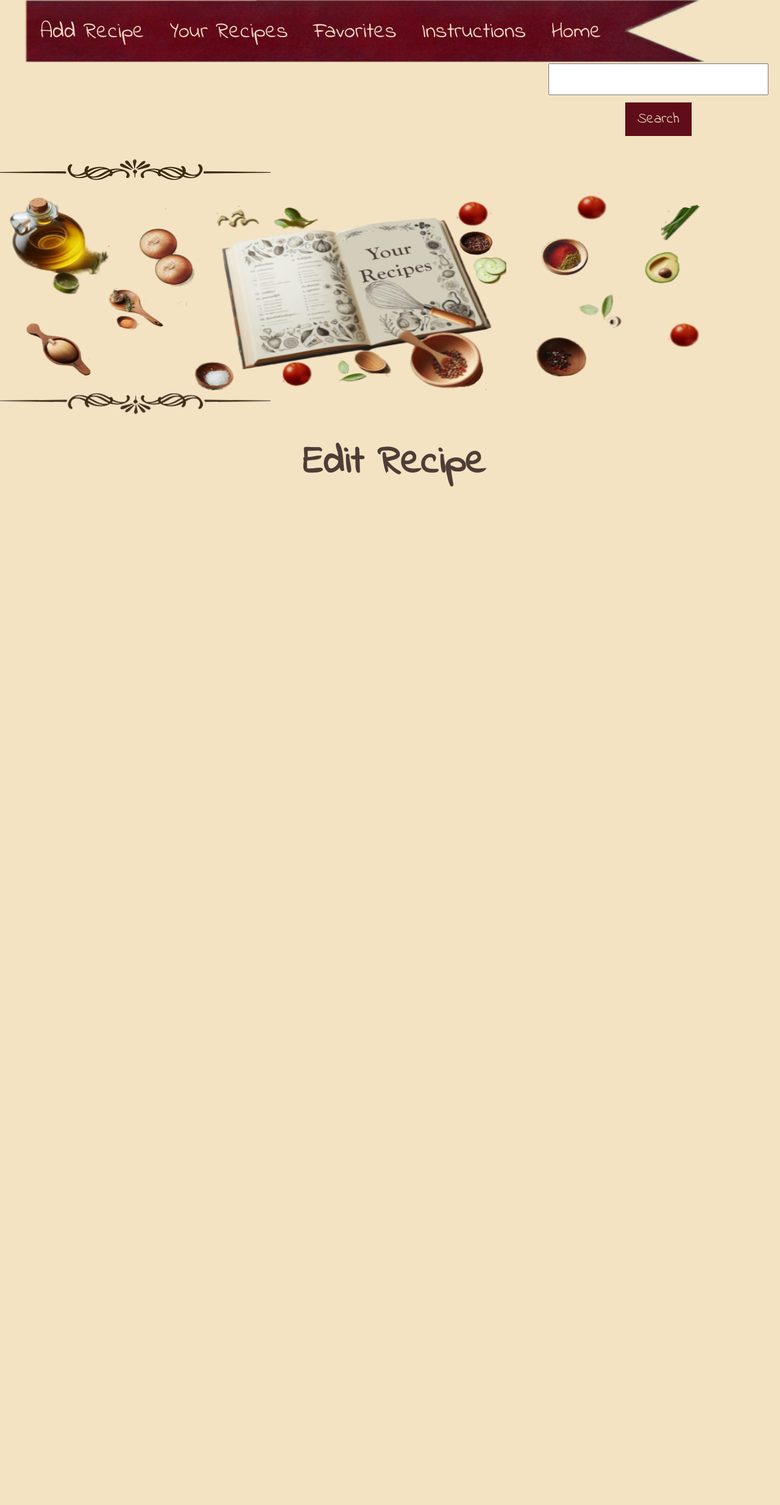
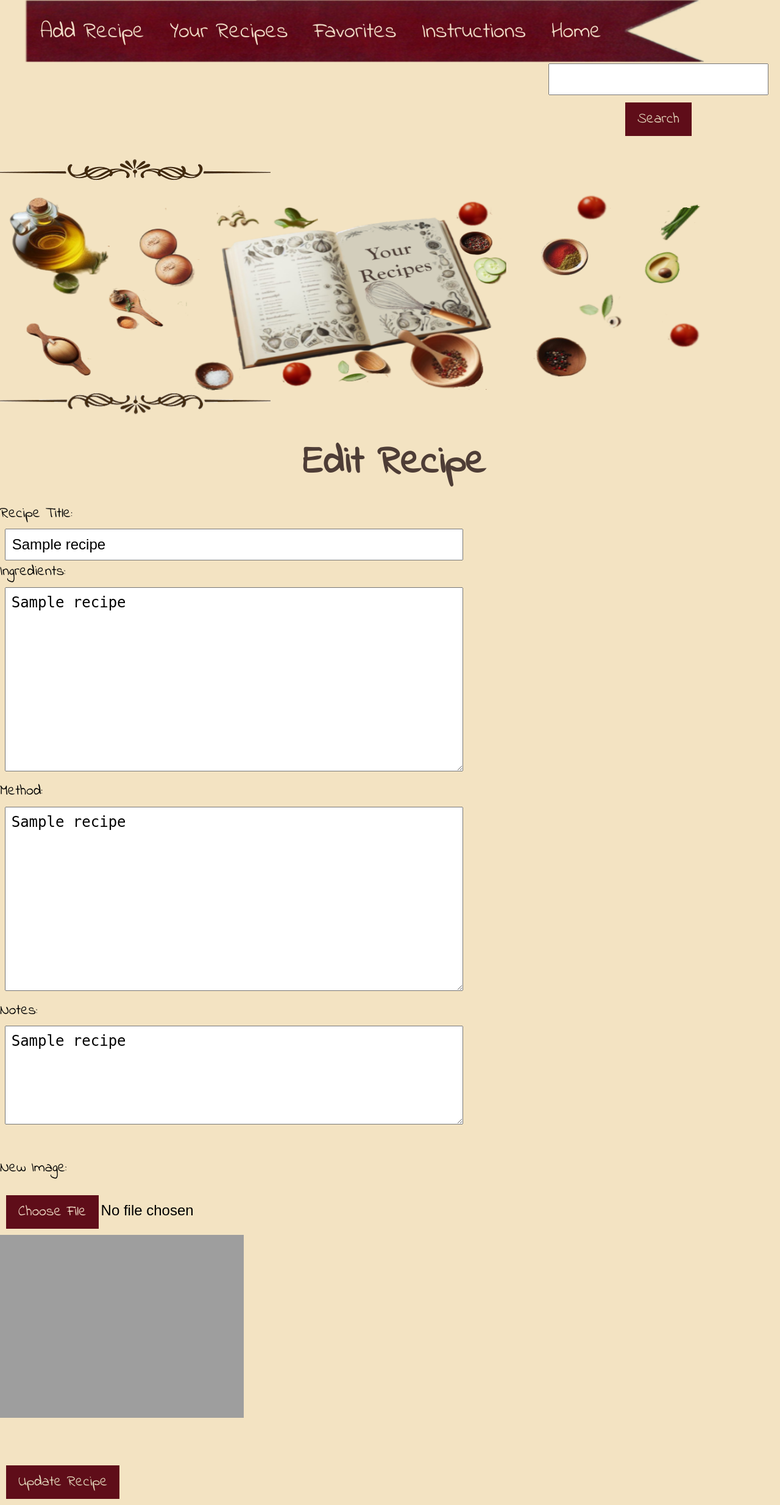
Before and after one commit to iftec/recipe-book, a Flask app: template templates/edit_recipe.html in a window 1280 px wide. Shown: the whole page at 61% size. Before the commit the page ends 798 px from the top, so only its background shows below. Run offline with Flask 3, Linux system fonts and the light colour scheme; the template is opened without the code that fills it: most values are stand-ins (such as "Sample title", 1, 10 or a date in 2020); grey boxes are pictures that could not be loaded.

Commit message:
Edit recipe form  and update button added

```diff
--- a/templates/edit_recipe.html
+++ b/templates/edit_recipe.html
@@ -14,18 +14,53 @@
         <a href="{{ url_for('instructions') }}">Instructions</a>
         <a href="{{ url_for('dashboard') }}">Home</a>
           <div class="search-container">
-        <form method="get" action="/templates/search_results.html" id="searchForm" class="form-group">
+        <form method="get" action="{{ url_for('search_recipes') }}"id="searchForm" class="form-group">
             <label for="search"></label>
             <input type="text" name="search" id="search" required>
             <input type="submit" class="button1-style" value="Search">
         </form>
           </div>
     </nav>
+
     <img src="/static/images/border.png" alt="Border Image">
             <div class="edit-recipe">
             </div>
             <img src="/static/images/borderb.png" alt="Border Image">
-    <h1>Edit Recipe</h1>
+            <h1>Edit Recipe</h1>
+            <div class="form-width">
+            <form class="form-group" method="post" action="{{ url_for('edit_recipe', recipe_id=recipe[0]) }}" enctype="multipart/form-data">
+                <label for="title">Recipe Title:</label>
+                <input type="text" id="title" name="title" value="{{ recipe[1] }}" required>
+                <br>
+                <label for="ingredients">Ingredients:</label>
+                <textarea id="ingredients" name="ingredients" rows= "10" required>{{ recipe[2] }}</textarea>
+                <br>
+                <label for="instructions">Method:</label>
+                <textarea id="instructions" name="instructions" rows= "10" required>{{ recipe[3] }}</textarea>
+                <br>
+                <label for="notes">Notes:</label>
+                <textarea id="notes" name="notes"rows= "5" >{{ recipe[4] }}</textarea>
+                <br>
+                <input type="hidden" name="recipe_id" value="{{ recipe[0] }}">
+                <input type="hidden" name="user_id" value="{{ user_id }}">
+                <br>
+                <label for="image">New Image:</label>
+                <input type="file" name="image" id="image" accept="image/*">
+                <br>
+                <div id="image_container">
+                <!-- Display the uploaded or default image -->
+                {% if recipe[5] %}
+                <img src="{{ url_for('static', filename='uploads/' + recipe[6]|string) }}" alt="Recipe Image">
+                {% else %}
+                <img src="{{ url_for('static', filename='default_image.jpg') }}" alt="Default Image" width="100">
+                {% endif %}
+                 </div>
+                </div>
+                <br>
+                <input type="submit" class= "button1-style"  value="Update Recipe">
+
+            </form>
+            </div>
     <script src="/static/scripts/script.js"></script>
 </body>
 </html>
```
Also changed, not shown: static/scripts/script.js (line endings or trailing spaces), static/uploads/cottage_pie.jpg (added).
